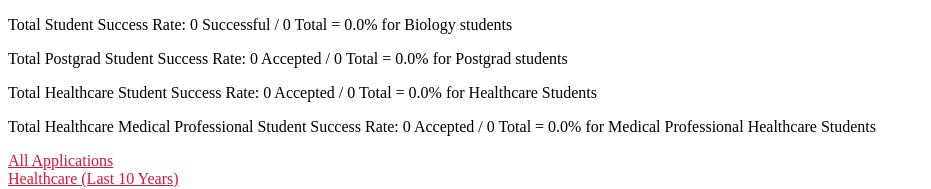
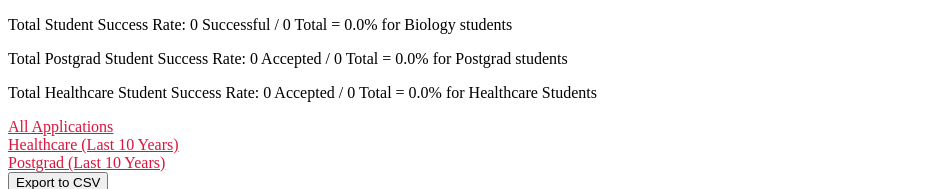
Before and after one commit to mebcool/Gradoutcome, a Flask app: page /view_db in a window 1280 px wide. Shown: the part 54-243 px from the top of the page, without its empty margins (0-931 px from the left). Run offline with Flask 3, Linux system fonts and the light colour scheme; a user stored in the database is signed in; data that the repository does not hold is empty.

Commit message:
Update view_db.html

```diff
--- a/proto3/templates/view_db.html
+++ b/proto3/templates/view_db.html
@@ -10,8 +10,6 @@
     <p>Total Postgrad Student Success Rate: {{ postgrad_accepted }} Accepted / {{ postgrad_applications }} Total = {{ postgrad_success_rate }}% for Postgrad students</p>
 
     <p>Total Healthcare Student Success Rate: {{ healthcare_accepted }} Accepted /  {{ healthcare_applications }} Total = {{ healthcare_success_rate }}% for Healthcare Students</p>
-
-    <p>Total Healthcare Medical Professional Student Success Rate:  {{ healthcare_med_prof_accepted}} Accepted /  {{ healthcare_med_prof_applications }} Total = {{ healthcare_med_prof_success_rate }}% for Medical Professional Healthcare Students</p>
 
 <div class="tabs">
     <a href="/view_db?tab=All" class="tablink {% if active_tab == 'All' %}active{% endif %}">All Applications</a><br>
```
